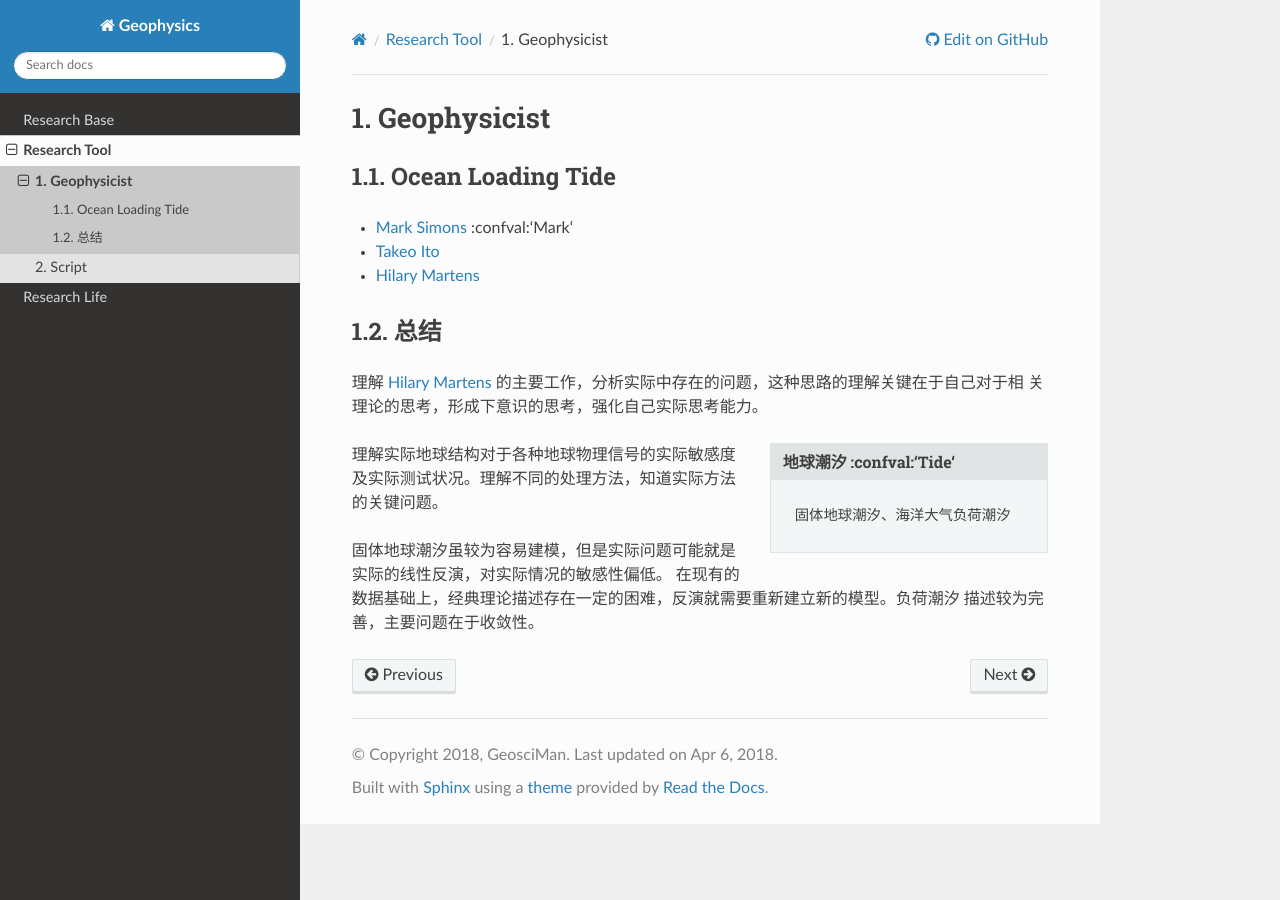
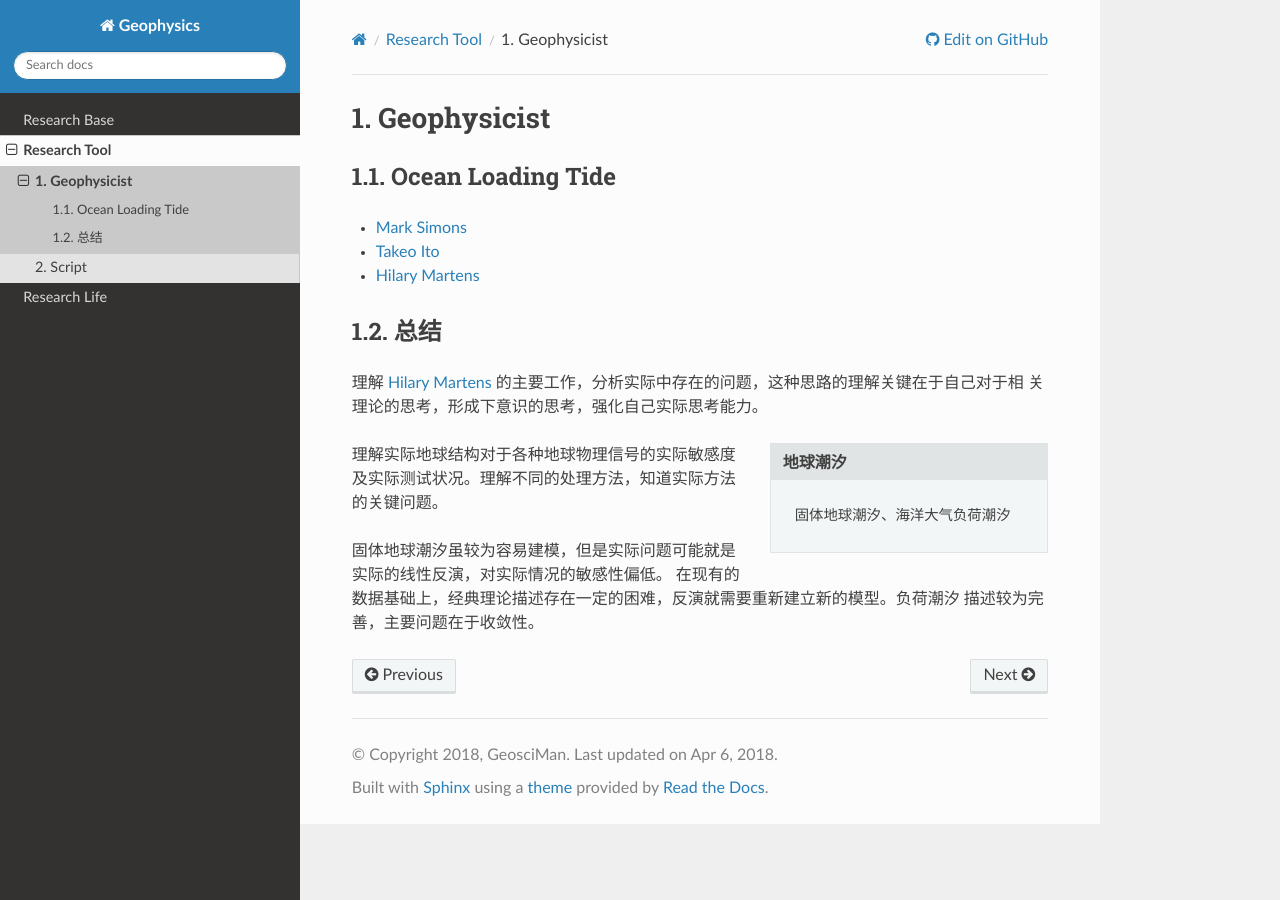
Before and after one commit to geosciman/GeophysicsResearch, a Sphinx documentation site: the page built from source/tool/geophysicist.rst, in a window 1280 px wide. Built offline with Sphinx 7.4.7 and the Read the Docs theme 2.0.0, drawn with Linux system fonts in a browser that asks for light colours.

Commit message:
update file

```diff
--- a/source/tool/geophysicist.rst
+++ b/source/tool/geophysicist.rst
@@ -4,7 +4,7 @@ Geophysicist
 Ocean Loading Tide
 ------------------------
 
-- `Mark Simons`_ :confval:‘Mark‘
+- `Mark Simons`_
 
 - `Takeo Ito`_
 
@@ -16,7 +16,7 @@ Ocean Loading Tide
 理解 `Hilary Martens`_ 的主要工作，分析实际中存在的问题，这种思路的理解关键在于自己对于相
 关理论的思考，形成下意识的思考，强化自己实际思考能力。
 
-.. sidebar:: 地球潮汐 :confval:‘Tide‘
+.. sidebar:: 地球潮汐
 
     固体地球潮汐、海洋大气负荷潮汐
 
```
